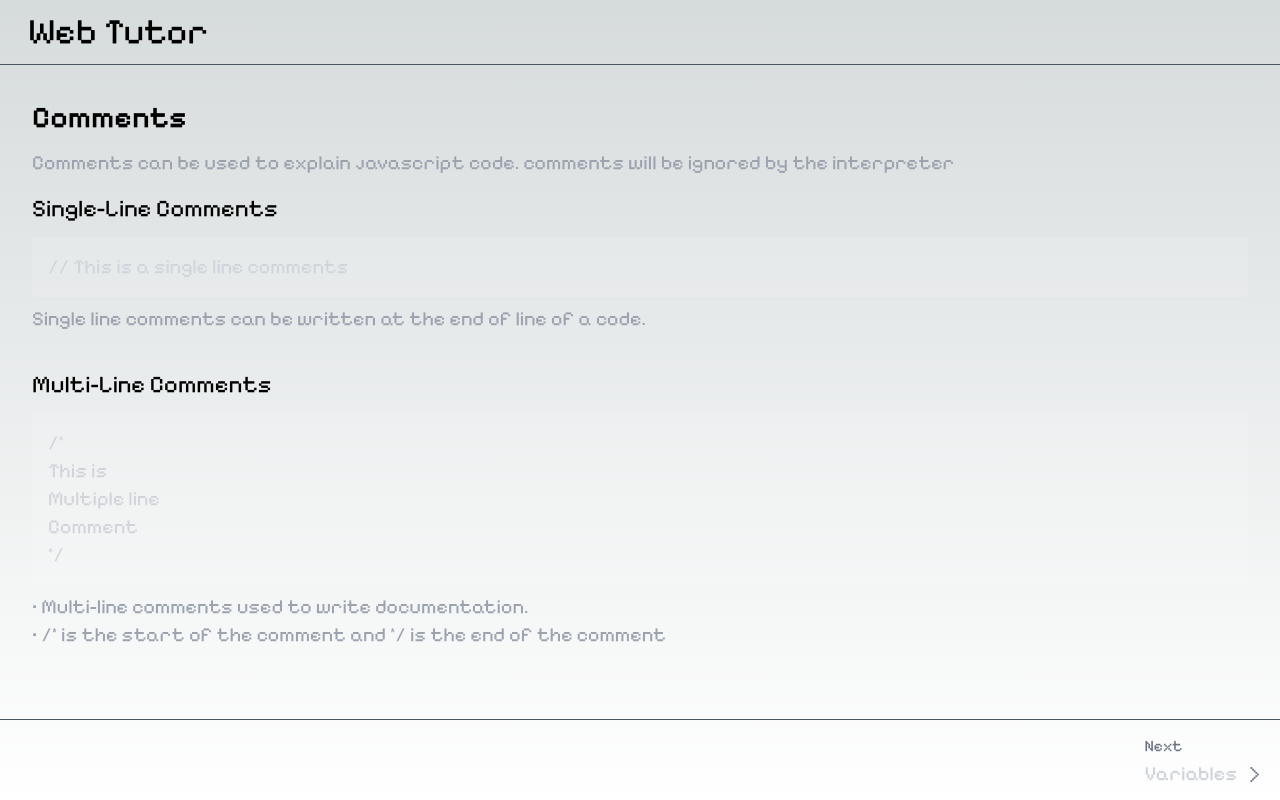
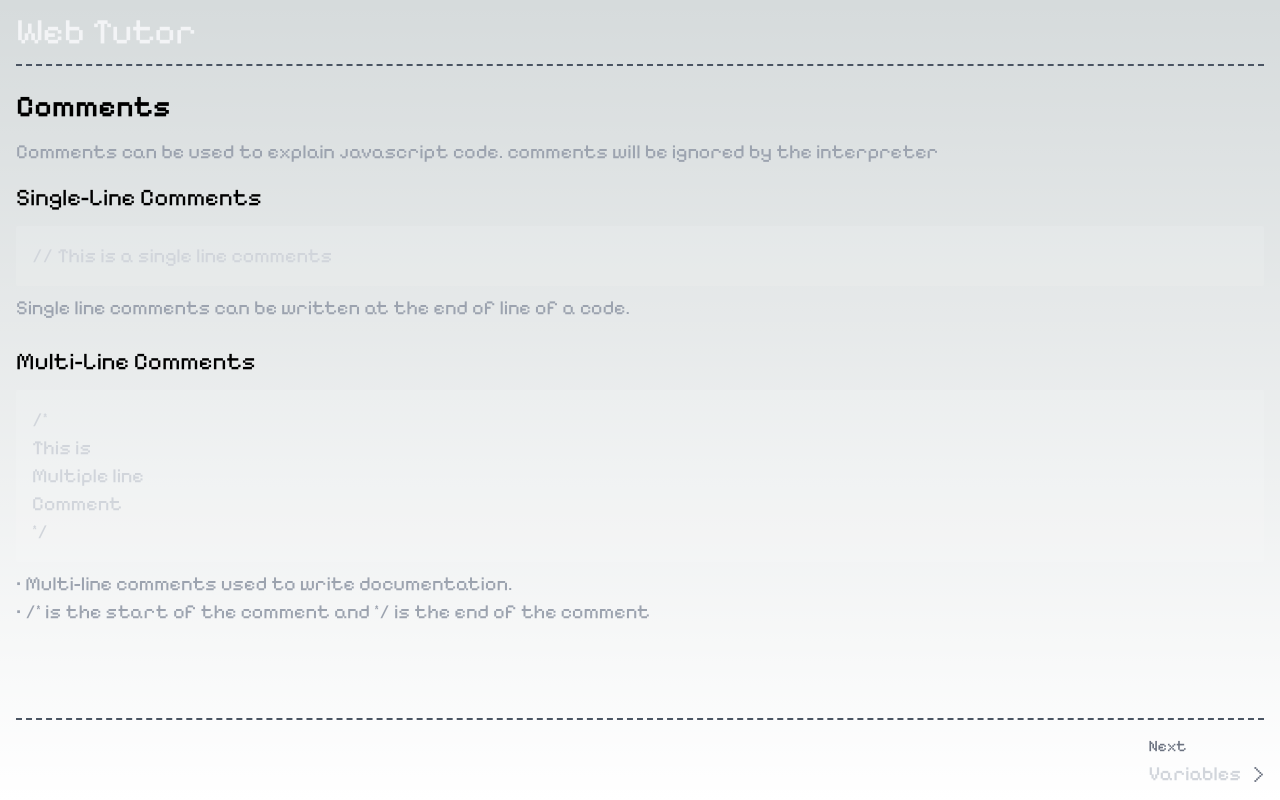
Before and after one commit to sarjun12/web-tutor, a Next.js app: page /chapter/0 in a window 1280 px wide. Built offline with nearby package versions, Linux system fonts and the light colour scheme.

Commit message:
update border add naming conventions

```diff
--- a/app/api/data.json
+++ b/app/api/data.json
@@ -45,19 +45,36 @@
       "description": "JavaScript identifiers are names used to identify variables, functions, objects, or any other constructs within a JavaScript program.",
       "examples": [
         {
-          "title": "1. Rules for Identifiers",
-          "description": "• Identifiers must begin with a letter (a-z, A-Z), an underscore (_), or a dollar sign ($).\n• After the first character, identifiers can also contain digits (0-9).\n• Identifiers are case-sensitive, meaning 'myVariable' and 'myvariable' are considered different.",
+          "title": "Rules for Identifiers",
+          "description": "1. Identifiers must begin with a letter (a-z, A-Z), an underscore (_), or a dollar sign ($).\n2. After the first character, identifiers can also contain digits (0-9).\n3. Identifiers are case-sensitive, meaning 'myVariable' and 'myvariable' are considered different.",
           "code": ""
         },
         {
-          "title": "2. Valid Examples",
+          "title": "Valid Examples",
           "code": "let myVariable\nlet _privateVar\nlet $specialVar\nlet firstName\nlet calculateSum",
           "description": ""
         },
         {
-          "title": "3. Invalid Examples",
+          "title": "Invalid Examples",
           "code": "let 123var // starts with a digits\nlet my-variable // contains a hyphen\nlet my variable // contains a space",
           "description": ""
+        },
+        {
+          "title": "Keywords",
+          "description": "• We can't use javascript reversed words.\n• The reversed words are called keyword.\n• Example: `if`, `else`, `for`, `while`, and many more",
+          "code": "let for // invalid \nlet function // invalid"
+        }
+      ]
+    },
+    {
+      "id": 3,
+      "title": "Naming Conventions",
+      "description": "• Naming conventions are set of rules and guildelines used in programmming to define how identifiers should be named.\n• They are used to make the code more readable.\n• They are used to seperate words and use of specific prefixes or suffixes.",
+      "examples": [
+        {
+          "title": "Camel Case",
+          "description": "It's a common convention to use camel case for variable and function names in JavaScript. In camel case, the first word starts with a lowercase letter, and subsequent words are capitalized",
+          "code": "const myAge = 18\nlet calculateTotalAmount = 10"
         }
       ]
     }
--- a/app/chapter/[slug]/page.tsx
+++ b/app/chapter/[slug]/page.tsx
@@ -26,7 +26,7 @@ export default function Page({ params }: { params: { slug: string } }) {
   }, [params.slug]);
 
   if (isLoading) return (
-    <div>
+    <div className="h-screen w-screen p-4 pb-3 pt-0">
       <Navbar />
       <LoadingScreen />
     </div>
@@ -34,23 +34,23 @@ export default function Page({ params }: { params: { slug: string } }) {
   if (!chapter) return <p>Something went wrong</p>;
   return (
     <>
-    <div className="w-screen min-h-screen flex flex-col">
+    <div className="w-screen min-h-screen flex flex-col p-4 pt-0 pb-3">
       <Navbar />
       <div className=" flex flex-col font-pixel leading-7 justify-between grow">
-        <div className="flex flex-col gap-3 border-b-gray-600 p-8 border-b grow">
+        <div className="flex flex-col gap-3 border-b-gray-600 border-b-2 border-dashed grow pt-5 pb-8">
           <span className="text-3xl font-pixel font-semibold leading-10">
             {chapter.title}
           </span>
           <pre className="font-pixel font-light text-xl overflow-x-auto whitespace-pre-wrap break-words text-gray-400">
             {chapter.description}
           </pre>
-          <div className="flex flex-col gap-8">
+          <div className="flex flex-col gap-5">
             {chapter.examples.map((example, key) => (
               <Example example={example} key={key} />
             ))}
           </div>
         </div>
-        <div className="flex flex-row justify-between p-3 pr-5 pl-5">
+        <div className="flex flex-row justify-between pt-3">
           <div>
             {chapter.prevTitle !== "" && (
               <a
--- a/app/navbar.tsx
+++ b/app/navbar.tsx
@@ -2,7 +2,7 @@ import Link from "next/link";
 
 export default function Navbar() {
   return (
-    <div className="flex w-screen border-b-gray-600 border-b p-3 pl-7 font-normal">
+    <div className="flex w-full border-b-gray-600 text-gray-100 border-b-2 border-dashed py-3 font-normal">
       <Link className="text-4xl font-pixel" href="/">
         Web Tutor
       </Link>
```
